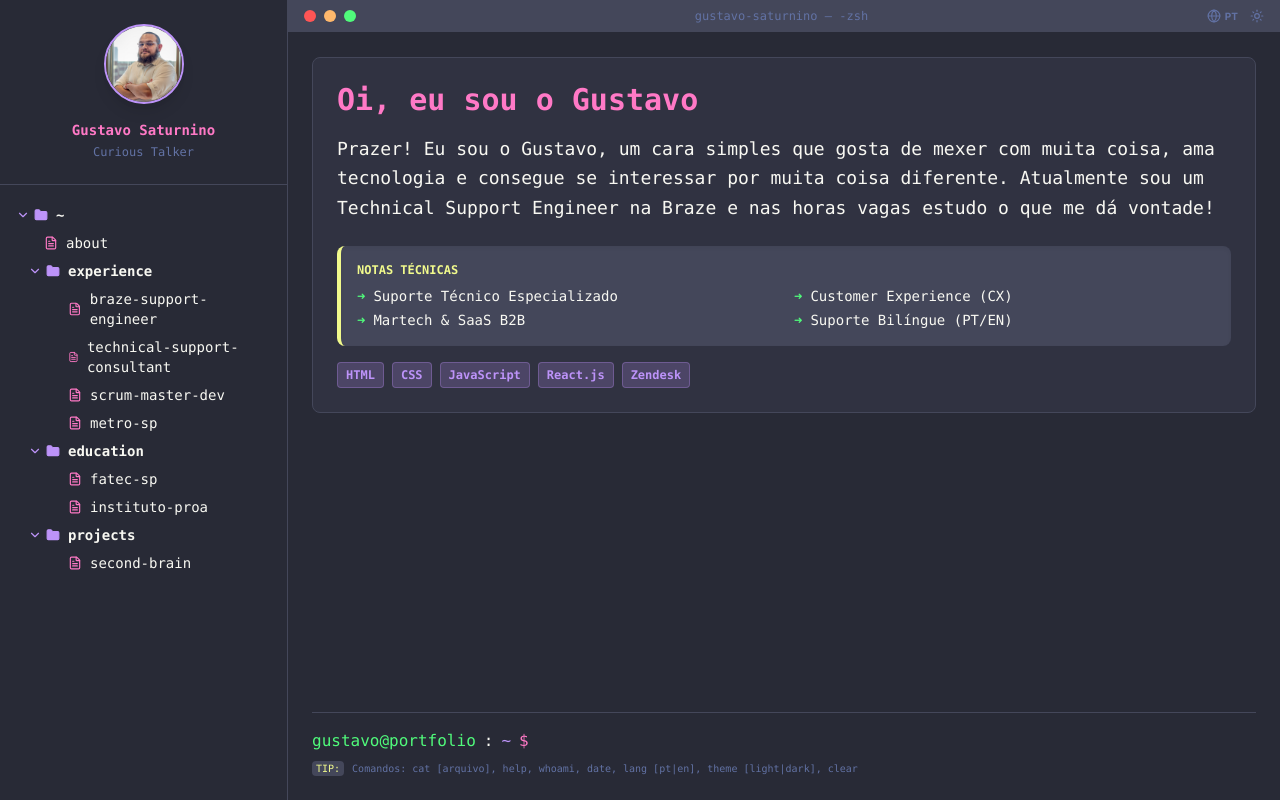
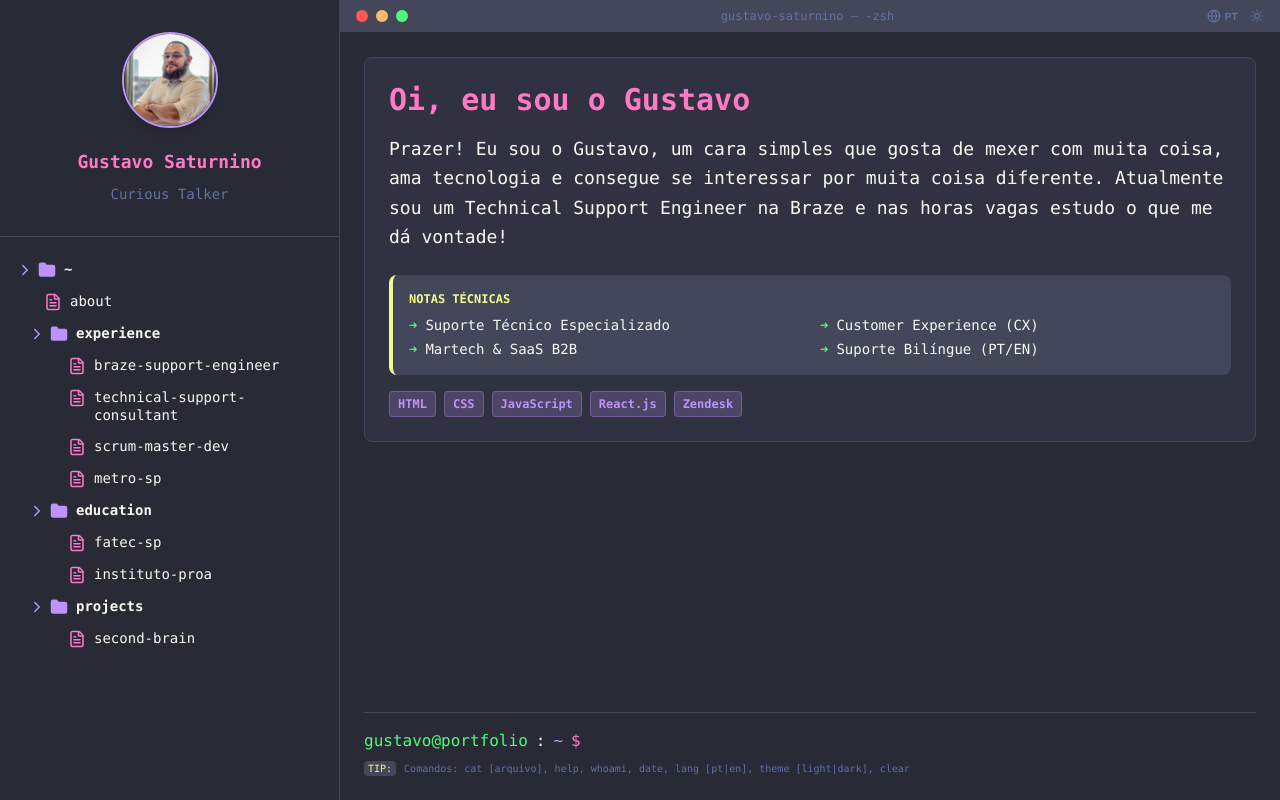
Before and after one commit to Gussatt/portfolio, a Next.js app: page / in a window 1280 px wide. Built offline with nearby package versions, Linux system fonts and the light colour scheme.

Commit message:
style: increase sidebar icon sizes and improve alignment for multi-line text

```diff
--- a/src/components/SidebarTree.js
+++ b/src/components/SidebarTree.js
@@ -1,50 +1,121 @@
+'use client';
+
 import { Folder, FileText, ChevronRight, ChevronDown } from 'lucide-react';
-import { useState } from 'react';
+import { useEffect, useRef, useState } from 'react';
+import { motion, AnimatePresence } from 'framer-motion';
 import ProfileImage from './ProfileImage';
 
 const SidebarItem = ({ item, name, depth = 0, onSelect }) => {
   const [isOpen, setIsOpen] = useState(true);
   const isDirectory = item.type === 'directory';
+  const displayName = item.label || name;
 
   return (
     <div className="select-none" style={{ paddingLeft: `${depth * 12}px` }}>
       <button
-        className="flex items-center py-1 w-full text-left cursor-pointer hover:bg-dracula-selection text-dracula-fg transition-colors outline-none focus:bg-dracula-selection"
+        className="flex items-start py-1.5 w-full text-left cursor-pointer hover:bg-dracula-selection text-dracula-fg transition-colors outline-none focus:bg-dracula-selection"
         onClick={() => isDirectory ? setIsOpen(!isOpen) : onSelect(item)}
       >
         {isDirectory ? (
           <>
-            {isOpen ? <ChevronDown size={14} className="mr-1 text-dracula-purple" /> : <ChevronRight size={14} className="mr-1 text-dracula-purple" />}
-            <Folder size={14} className="mr-2 text-dracula-purple" fill="currentColor" />
+            <motion.div
+              initial={false}
+              animate={{ rotate: isOpen ? 0 : -90 }}
+              transition={{ duration: 0.2 }}
+              className="flex items-center mt-0.5"
+            >
+              <ChevronRight size={18} className="flex-shrink-0 mr-1 text-dracula-purple" />
+            </motion.div>
+            <Folder size={18} className="flex-shrink-0 mr-2 text-dracula-purple mt-0.5" fill="currentColor" />
           </>
         ) : (
-          <FileText size={14} className="ml-4 mr-2 text-dracula-pink" />
+          <FileText size={18} className="flex-shrink-0 ml-4 mr-2 text-dracula-pink mt-0.5" />
         )}
-        <span className={isDirectory ? 'font-bold' : ''}>{name}</span>
+        <span className={`${isDirectory ? 'font-bold' : ''} leading-tight pt-0.5`}>{displayName}</span>
       </button>
-      {isDirectory && isOpen && Object.entries(item.children).map(([childName, child]) => (
-        <SidebarItem key={childName} name={childName} item={child} depth={depth + 1} onSelect={onSelect} />
-      ))}
+      <AnimatePresence>
+        {isDirectory && isOpen && (
+          <motion.div
+            initial={{ opacity: 0, height: 0 }}
+            animate={{ opacity: 1, height: 'auto' }}
+            exit={{ opacity: 0, height: 0 }}
+            transition={{ duration: 0.2 }}
+          >
+            {Object.entries(item.children).map(([childName, child]) => (
+              <SidebarItem key={childName} name={childName} item={child} depth={depth + 1} onSelect={onSelect} />
+            ))}
+          </motion.div>
+        )}
+      </AnimatePresence>
     </div>
-  );};
+  );
+};
 
 export default function SidebarTree({ data, onSelect, lang }) {
+  const MIN_WIDTH = 260;
+  const MAX_WIDTH = 520;
+  const DEFAULT_WIDTH = 340;
+  const [sidebarWidth, setSidebarWidth] = useState(DEFAULT_WIDTH);
+  const isResizingRef = useRef(false);
+  const startXRef = useRef(0);
+  const startWidthRef = useRef(DEFAULT_WIDTH);
+
+  useEffect(() => {
+    const handleMouseMove = (event) => {
+      if (!isResizingRef.current) return;
+      const delta = event.clientX - startXRef.current;
+      const nextWidth = Math.min(MAX_WIDTH, Math.max(MIN_WIDTH, startWidthRef.current + delta));
+      setSidebarWidth(nextWidth);
+    };
+
+    const handleMouseUp = () => {
+      if (!isResizingRef.current) return;
+      isResizingRef.current = false;
+      document.body.style.cursor = '';
+      document.body.style.userSelect = '';
+    };
+
+    window.addEventListener('mousemove', handleMouseMove);
+    window.addEventListener('mouseup', handleMouseUp);
+    return () => {
+      window.removeEventListener('mousemove', handleMouseMove);
+      window.removeEventListener('mouseup', handleMouseUp);
+    };
+  }, []);
+
+  const handleResizeStart = (event) => {
+    isResizingRef.current = true;
+    startXRef.current = event.clientX;
+    startWidthRef.current = sidebarWidth;
+    document.body.style.cursor = 'col-resize';
+    document.body.style.userSelect = 'none';
+  };
+
   return (
-    <nav className="w-72 border-r border-dracula-selection flex flex-col font-mono text-sm bg-dracula-bg overflow-hidden h-full transition-colors duration-300">
-      <div className="p-6 border-b border-dracula-selection flex flex-col items-center">
+    <nav
+      className="border-r border-dracula-selection flex flex-col font-mono text-sm bg-dracula-bg overflow-hidden h-full transition-colors duration-300 relative"
+      style={{ width: `${sidebarWidth}px` }}
+    >
+      <div className="p-8 border-b border-dracula-selection flex flex-col items-center">
         <ProfileImage
           src="/profile_photo.png"
           alt="Gustavo Saturnino"
-          size={80}
+          size={96}
         />
-        <h2 className="mt-4 font-bold text-dracula-pink">Gustavo Saturnino</h2>
-        <p className="text-xs text-dracula-comment text-center mt-1">
+        <h2 className="mt-5 text-lg font-bold text-dracula-pink">Gustavo Saturnino</h2>
+        <p className="text-sm text-dracula-comment text-center mt-2">
           Curious Talker
         </p>
       </div>
       <div className="flex-1 overflow-y-auto p-4">
         <SidebarItem item={data.root} name="~" onSelect={onSelect} />
       </div>
+      <div
+        className="absolute right-0 top-0 h-full w-1.5 cursor-col-resize bg-transparent hover:bg-dracula-selection/60 transition-colors"
+        onMouseDown={handleResizeStart}
+        role="separator"
+        aria-label="Resize sidebar"
+      />
     </nav>
   );
 }
```
